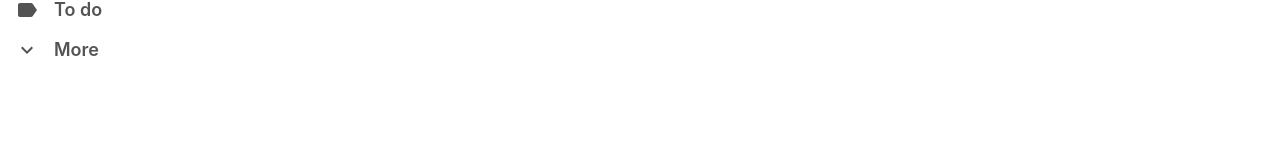
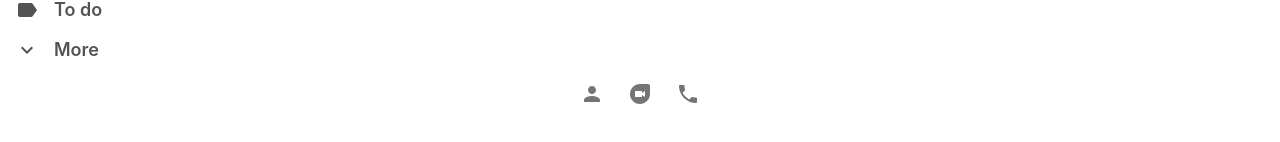
Before and after one commit to exjade/react-gmail-clone, a React (Create React App) app: page / in a window 1280 px wide. Shown: the part 456-598 px from the top of the page. Built offline with nearby package versions, Linux system fonts and the light colour scheme.

Commit message:
sidebar footer

```diff
--- a/src/components/Sidebar/Sidebar.css
+++ b/src/components/Sidebar/Sidebar.css
@@ -12,3 +12,7 @@
     -o-border-radius: 30px !important;
     box-shadow: 0px 2px 5px -2px rgba(0,0,0, 0.75);
 }
+.sidebar__footer {
+    display:flex;
+    justify-content: center;
+}
--- a/src/components/Sidebar/Sidebar.js
+++ b/src/components/Sidebar/Sidebar.js
@@ -1,7 +1,7 @@
 import React from 'react';
 import './Sidebar.css';
 import SidebarOptionList from './SidebarOptionList/SidebarOptionList';
-import { Button } from '@material-ui/core';
+import { Button, IconButton } from '@material-ui/core';
 import AddIcon from '@material-ui/icons/Add';
 import InboxIcon from '@material-ui/icons/Inbox';
 import StarIcon from '@material-ui/icons/Star';
@@ -11,6 +11,9 @@ import SendIcon from '@material-ui/icons/Send';
 import LabelIcon from '@material-ui/icons/Label';
 import KeyboardArrowDownIcon from '@material-ui/icons/KeyboardArrowDown';
 import InsertDriveFileIcon from '@material-ui/icons/InsertDriveFile';
+import PersonIcon from '@material-ui/icons/Person';
+import PhoneIcon from '@material-ui/icons/Phone';
+import DuoIcon from '@material-ui/icons/Duo';
 
 const Sidebar = () => {
     return (
@@ -67,7 +70,19 @@ const Sidebar = () => {
                 number={0}
             />
 
-
+            <div className="sidebar__footer">
+                <div className="sidebar__footerIcons">
+                <IconButton>
+                    <PersonIcon />
+                </IconButton>
+                <IconButton>
+                    <DuoIcon />
+                </IconButton>
+                <IconButton>
+                    <PhoneIcon />
+                </IconButton>
+                </div>
+            </div>
         </div>
     )
 }
```
